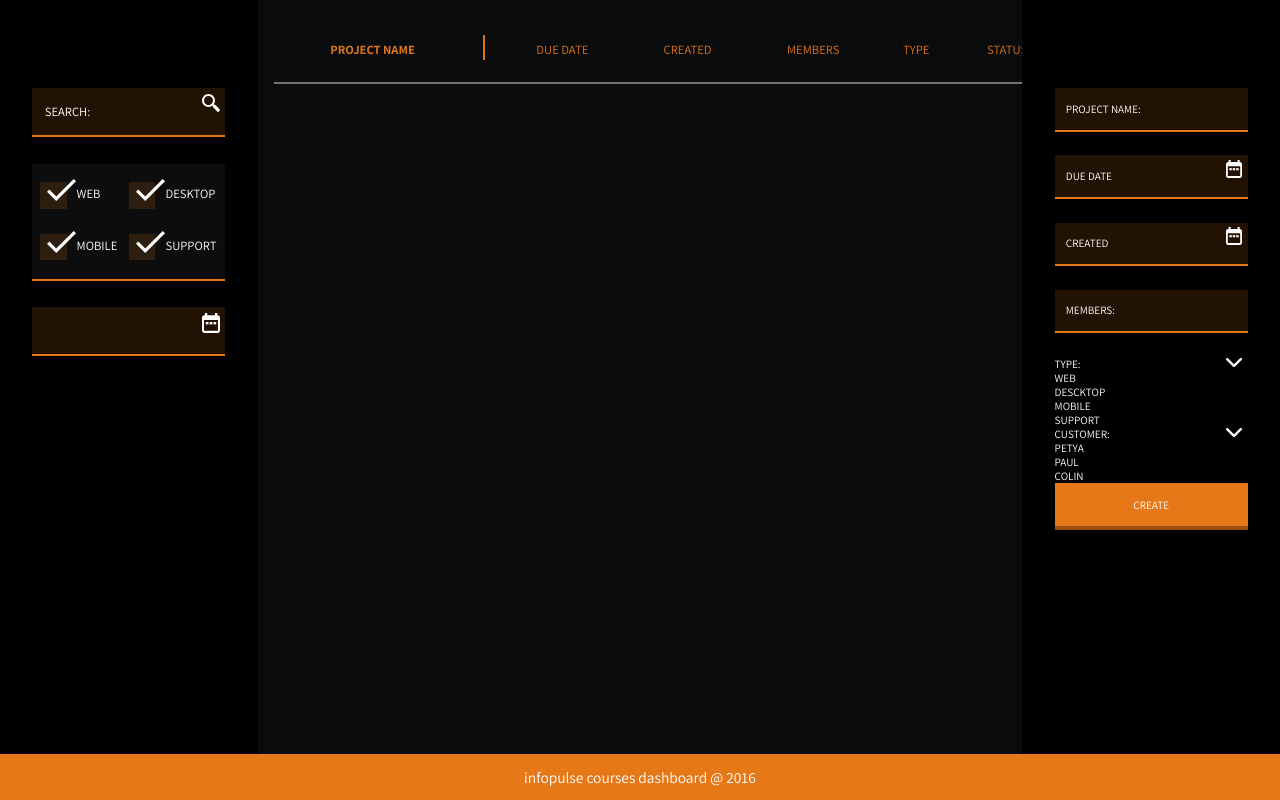
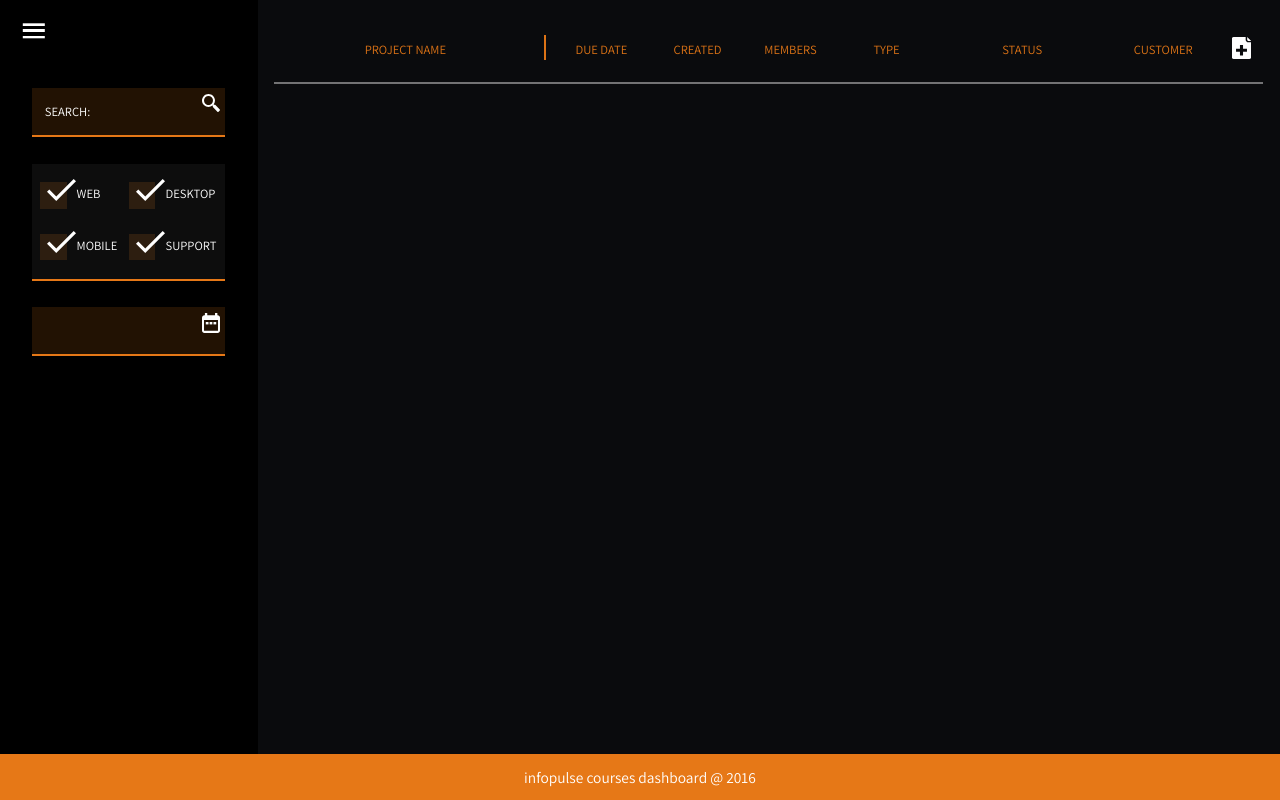
Before and after one commit to RKalensky/RKalensky_repository, a plain HTML site: page index.html in a window 1280 px wide. Drawn offline with Linux system fonts and the light colour scheme.

Commit message:
update(styles): added transitions for animated elements, fixed width for table cells, toggless styles

```diff
--- a/css/style.css
+++ b/css/style.css
@@ -1,3 +1,7 @@
+* {
+    box-sizing: border-box;
+}
+
 html {
     height: 100%;
 }
@@ -12,7 +16,7 @@ body {
 
 /*--------------------------------------------------- menu toggle -------------------------------------------------------*/
 
-.menu-toggle {
+.toggle-menu {
     position: fixed;
     top: 1.25em;
     left: 1.5em;
@@ -23,7 +27,7 @@ body {
     transition: background-color .3s linear;
 }
 
-.menu-toggle:before {
+.toggle-menu:before {
     content: "";
     position: absolute;
     width: 2em;
@@ -42,6 +46,7 @@ body {
     padding: 6.79em 1.333em 6em;
     margin-left: 20.444em;
     position: relative;
+    transition: margin .35s linear;
 }
 
 .main-content table {
@@ -59,6 +64,7 @@ body {
     border-bottom: 2px solid #737374;
     background: #0A0B0D;
     z-index: 1;
+    transition: all .35s linear;
 }
 
 .main-content thead tr {
@@ -66,14 +72,9 @@ body {
     width: 100%;
 }
 
-.main-content th {
+.main-content th span{
     cursor: pointer;
     font-weight: normal;
-}
-
-.main-content th:last-of-type,
-.main-content thead .separator{
-    cursor: default;
 }
 
 .main-content th,
@@ -126,16 +127,74 @@ body {
     transition: opacity .3s linear;
 }
 
+/*--------------------------------------------- table cells width -------------------------------------------------*/
+
+.main-content th:first-of-type,
+.main-content td:first-of-type {
+    width: 26.489%;
+    min-width: 26.489%;
+}
+
+.main-content .separator {
+    width: 1.724%;
+    min-width: 1.724%;
+}
+
+.main-content th:nth-of-type(3),
+.main-content td:nth-of-type(3) {
+    width: 9.718%;
+    min-width: 9.718%;
+}
+
+.main-content th:nth-of-type(4),
+.main-content td:nth-of-type(4) {
+    width: 9.718%;
+    min-width: 9.718%;
+}
+
+.main-content th:nth-of-type(5),
+.main-content td:nth-of-type(5) {
+    width: 9.091%;
+    min-width: 9.091%;
+}
+
+.main-content th:nth-of-type(6),
+.main-content td:nth-of-type(6) {
+    width: 10.345%;
+    min-width: 10.345%;
+}
+
+.main-content th:nth-of-type(7),
+.main-content td:nth-of-type(7) {
+    width: 17.085%;
+    min-width: 17.085%;
+}
+
+.main-content th:nth-of-type(8),
+.main-content td:nth-of-type(8) {
+    width: 11.442%;
+    min-width: 11.442%;
+}
+
+.main-content th:last-of-type,
+.main-content td:last-of-type {
+    width: 4.389%;
+    min-width: 4.389%;
+}
+
 /*--------------------------------------------------- menus -------------------------------------------------------*/
 
 .menu {
     text-transform: uppercase;
     position: fixed;
-    box-sizing: border-box;
     height: 100%;
     background: #000000;
     overflow-y: auto;
     z-index: 50;
+}
+
+.menu form {
+    margin-bottom: 7em;
 }
 
 .left-menu {
@@ -143,14 +202,17 @@ body {
     top: 0;
     font-size: 1.125em;
     width: 20.444em;
-    padding: 7em 2.556em 4.444em;
+    padding: 7em 2.556em 0;
+    transition: left .35s linear;
+    overflow-y: hidden;
 }
 
 .right-menu {
     right: 0;
     top: 0;
     width: 23em;
-    padding: 7.875em 2.875em;
+    padding: 7.875em 2.875em 0;
+    transition: right .35s linear;
 }
 
 .input-group {
@@ -169,7 +231,7 @@ body {
 }
 
 .menu input,
-.menu select {
+.menu .dropdown-container {
     height: 3.875em;
     margin-bottom: 2.125em;
     padding: 0 2.5em 0 1em;
@@ -179,6 +241,27 @@ body {
     border-bottom: 2px solid #E67817;
 }
 
+.menu .dropdown-container {
+    height: auto;
+    min-height: 3.875em;
+    padding: 0;
+    cursor: pointer;
+}
+
+.menu .dropdown-value {
+    padding: 0 2.5em 0 1em;
+    line-height: 3.875em;
+}
+
+.menu .dropdown-list {
+    text-align: center;
+}
+
+.menu .dropdown-list li {
+    padding: 1.25em 0;
+    cursor: pointer;
+}
+
 .menu input[type="checkbox"] {
     display: none;
 }
@@ -186,7 +269,6 @@ body {
 .menu input[type="checkbox"] + label {
     position: relative;
     float: left;
-    box-sizing: border-box;
     width: 50%;
     cursor: pointer;
 }
@@ -310,11 +392,9 @@ label {
     user-select: none;
 }
 
-input,
-select {
+input {
     font: inherit;
     display: block;
-    box-sizing: border-box;
     border: none;
 }
 
@@ -333,15 +413,9 @@ input[type="search"]::-webkit-search-results-decoration {
     display: none;
 }
 
-select {
-    -webkit-appearance: none;
-    -moz-appearance: none;
-    appearance: none;
-}
-
 /*---------------------------------------------- elements states ---------------------------------------------------*/
 
-.menu-toggle:hover {
+.toggle-menu:hover {
     background-color: #4A4A4A;
 }
 
@@ -356,8 +430,7 @@ select {
     transform: scale(1, 1);
 }
 
-input:focus,
-select:focus {
+input:focus {
     outline: none;
 }
 
@@ -388,6 +461,45 @@ input:focus::-ms-input-placeholder {
 
 .main-content tbody tr:hover .delete-project {
     opacity: .8;
+}
+
+/*-----------------------------------------------------toggles---------------------------------------------------------*/
+
+.hidden {
+    display: none;
+}
+
+.bordered-bottom {
+    border-bottom: 2px solid #FFFFFF;
+}
+
+.menu .dropdown-list li:hover {
+    background: #2C2A27;
+}
+
+.hide-left-menu {
+    left: -20.444em;
+    width: 0;
+    transition: left .35s linear,
+                width 0s linear .35s;
+}
+
+.hide-right-menu {
+    right: -23em;
+    width: 0;
+    transition: right .35s linear,
+                width 0s linear .35s;
+}
+
+.main-content-full-width {
+    margin-left: 0;
+    transition: margin .35s linear;
+}
+
+.main-content .thead-full-width {
+    margin-left: 1.333em;
+    left: 0;
+    transition: all .35s linear;
 }
 
 /*------------------------------------------------- media queries -----------------------------------------------------*/
@@ -426,4 +538,8 @@ input:focus::-ms-input-placeholder {
     body {
         font-size: .5em;
     }
+    .main-content thead,
+    .main-content table{
+       min-width: 52em;
+    }
 }
```
